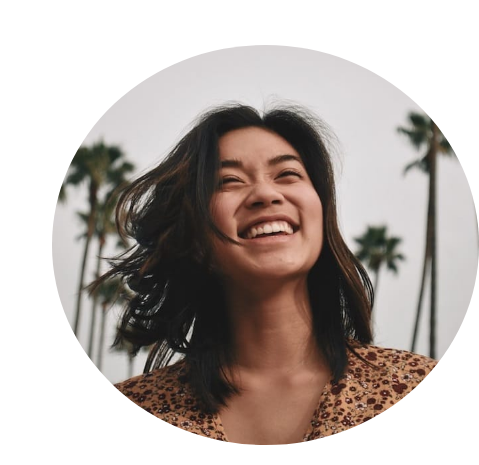
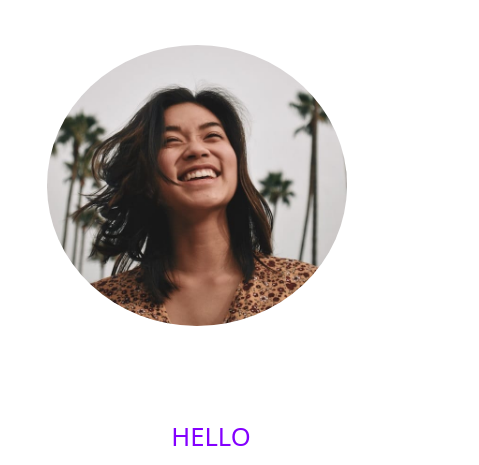
Before and after one commit to harshKhatri08/Portfolio-Demo, a plain HTML site: page index.html in a window 390 px wide. Shown: the part 67-532 px from the top of the page, 479 px wide, since content can reach past the window. Drawn offline with nearby package versions, Linux system fonts and the light colour scheme.

Commit message:
first commit

```diff
--- a/index.html
+++ b/index.html
@@ -63,14 +63,15 @@
                          </div>
 
                          <button type="button" class=" btn-1 mt-4">Hire me</button>
-                         <button type="button" class=" btn-2 mt-4">Portfolio</button>
+                         <button type="button" class=" btn-2 mt-4
+                         ">Portfolio</button>
 
                 </div>
                 <!-- Left ends -->
 
                 <!-- Right starts -->
 
-                <div class="col-12 col-md-4 d-flex justify-content-md-center align-items-md-center right">
+                <div class="col-12 col-md-4 d-flex justify-content-center align-items-md-center right">
                     <img src="./images/1.jpg"  id="img" alt="">
                 </div>
 
--- a/style.css
+++ b/style.css
@@ -65,10 +65,10 @@ h5{
 
  @media (max-width:768px) {
      #img{
-    width: auto;
-    height:400px;
+    width:300px;
+    height:auto;
     border-radius: 50%;
-    margin-left: 2.5rem;
+    margin-left: .3rem;
     margin-bottom: 2rem;
     margin-top:3rem;
  }
```
